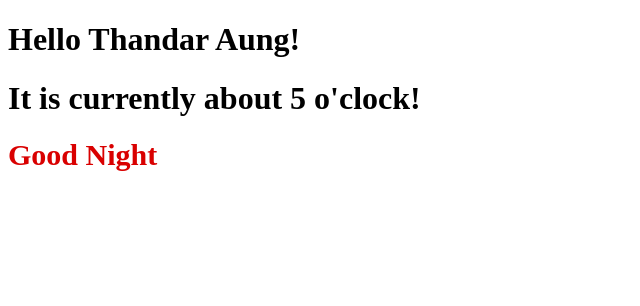
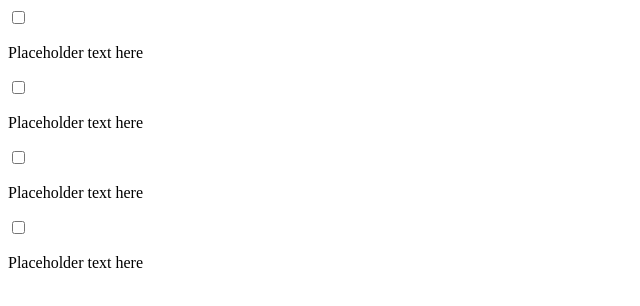
Before and after one commit to ThandarAungUCSM/react-tutorial, a React (Create React App) app: page / in a window 1280 px wide. Shown: the top 306 px of the page, without its empty margins (0-640 px from the left). Built offline with nearby package versions, Linux system fonts and the light colour scheme.

Commit message:
Todo app - Phase 2

```diff
--- a/src/App.js
+++ b/src/App.js
@@ -1,15 +1,14 @@
 import React from 'react';
 
-import Header from './components/Header'
-import MainContent from './components/MainContent'
-import Footer from './components/Footer'
+import TodoItem from './components/TodoItem'
 
 function App() {
   return (
-    <div>
-      <Header></Header>
-      <MainContent></MainContent>
-      <Footer></Footer>
+    <div className="todo-list">
+      <TodoItem></TodoItem>
+      <TodoItem></TodoItem>
+      <TodoItem></TodoItem>
+      <TodoItem></TodoItem>
     </div>
   );
 }
--- /dev/null
+++ b/src/components/TodoItem.js
@@ -0,0 +1,12 @@
+import React from "react"
+
+function TodoItem() {
+    return (
+        <div className="todo-item">
+            <input type="checkbox"></input>
+            <p>Placeholder text here</p>
+        </div>
+    )
+}
+
+export default TodoItem
--- a/src/index.js
+++ b/src/index.js
@@ -1,41 +1,7 @@
 import React from 'react';
 import ReactDOM from 'react-dom';
 
-// const App = () => <h1>Hello!</h1>
-function App() {
-    const firstName = "Thandar"
-    const secondName = "Aung"
-
-    const date = new Date(2018, 6, 31, 17)
-    const hours = date.getHours()
-    let timeofDay
-    const styles = {
-        // color: "#FF8C00",
-        // background: '#FF2D00',
-        fontSize: 30
-    }
-
-    if (hours < 12) {
-        timeofDay = "Morning"
-        styles.color = "#04756F"
-    } else if (hours >= 12 && hours <17) {
-        timeofDay = "afternoon"
-        styles.color = "#2E0927"
-    } else {
-        timeofDay = "Night"
-        styles.color = "#D90000"
-    }
-
-    return (
-        <div>
-            {/* <h1>Hello {firstName + " " + secondName }!</h1> */}
-            <h1>Hello { `${firstName} ${secondName}`}!</h1>
-
-            <h1>It is currently about { hours % 12} o'clock! </h1>
-            <h1 style={styles}>Good { timeofDay }</h1>
-        </div>
-    )
-}
+import App from './App'
 
 // JSX
 ReactDOM.render(
--- a/src/style.css
+++ b/src/style.css
@@ -1,3 +1,7 @@
 .navbar {
     background-color: purple;
 }
+
+.todo-item {
+    background: green;
+}
```
